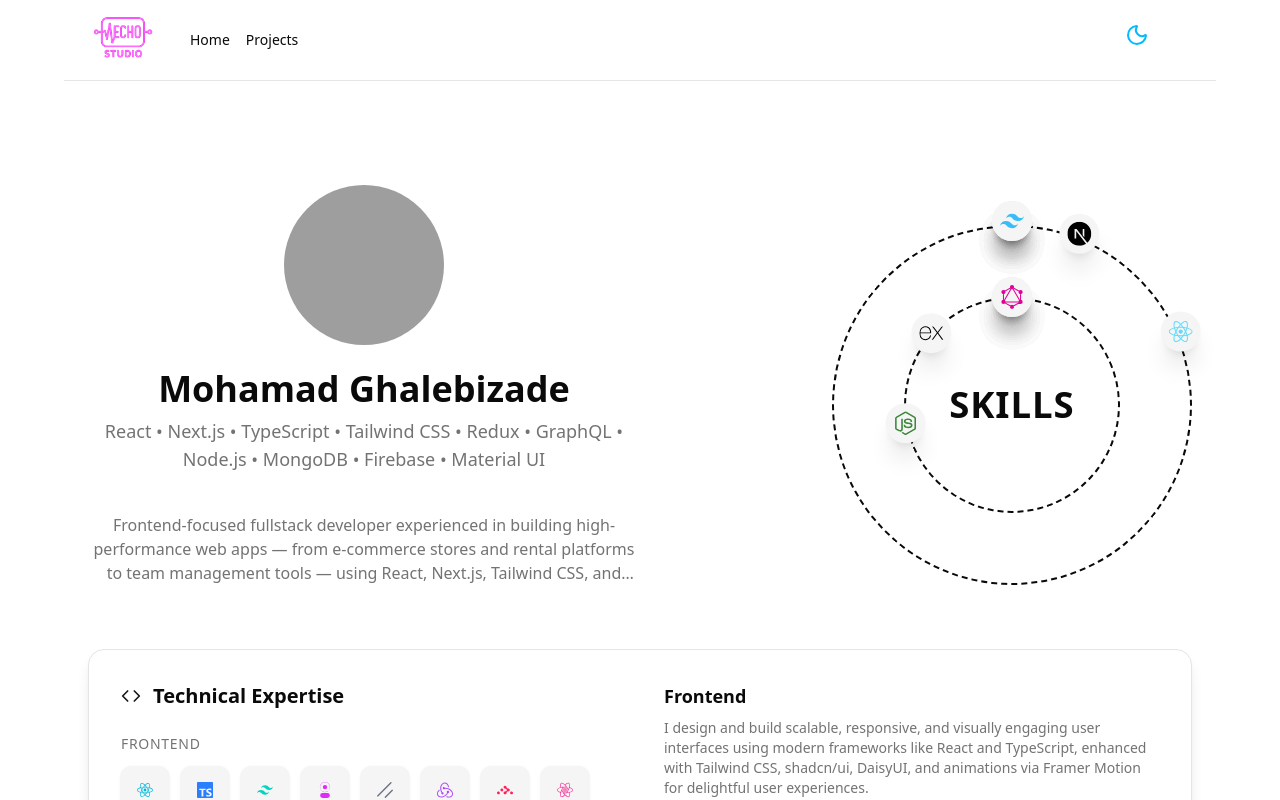
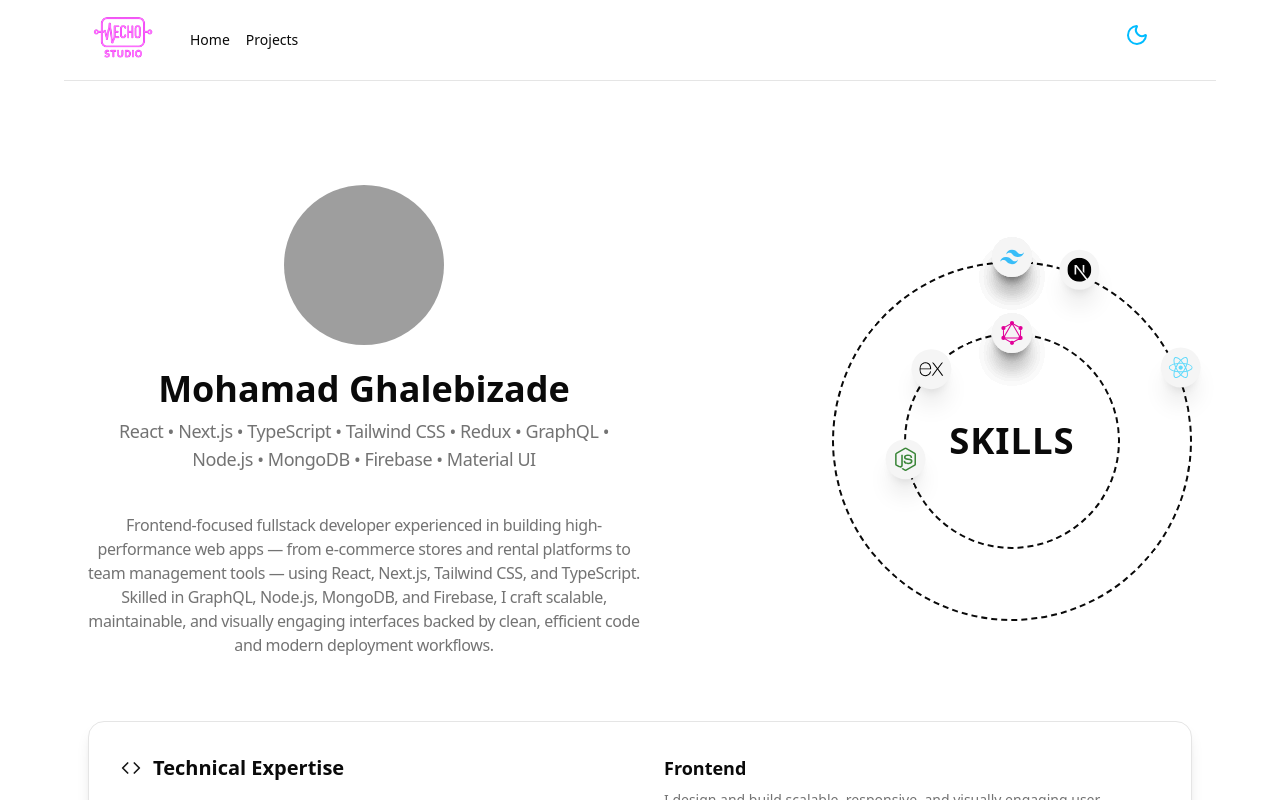
Before and after one commit to Mohamad-Gh/MyPortfolio, a React (Vite) app: page / in a window 1280 px wide. Shown: the top 800 px of the page. Built offline with nearby package versions, Linux system fonts and the light colour scheme; grey boxes are pictures that could not be loaded.

Commit message:
fix minor styling issues

```diff
--- a/src/pages/Home.tsx
+++ b/src/pages/Home.tsx
@@ -31,7 +31,7 @@
               Mohamad Ghalebizade
             </motion.h1>
             <motion.p
-              className="text-muted-foreground text-lg"
+              className="text-muted-foreground text-lg tracking-tight"
               initial={{ opacity: 0, y: 10 }}
               animate={{ opacity: 1, y: 0 }}
               transition={{ duration: 0.5, delay: 0.4 }}
@@ -40,7 +40,7 @@
               Node.js • MongoDB • Firebase • Material UI
             </motion.p>
             {/* about  */}
-            <p className="mt-10 text-center text-muted-foreground line-clamp-3">
+            <p className="mt-10 text-center tracking-tight text-muted-foreground">
               Frontend-focused fullstack developer experienced in building
               high-performance web apps — from e-commerce stores and rental
               platforms to team management tools — using React, Next.js,
```
